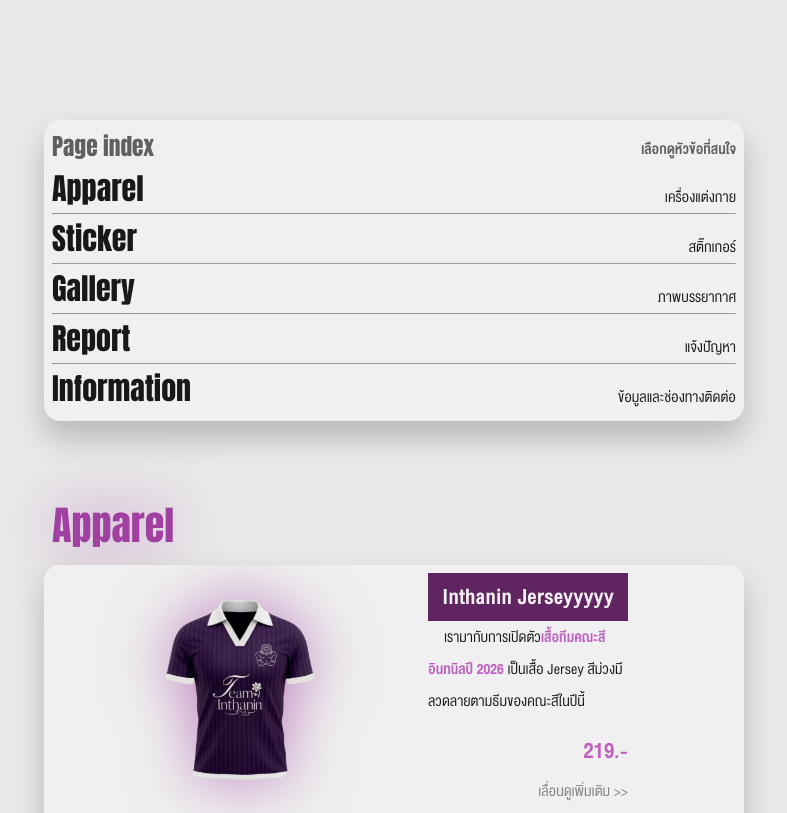
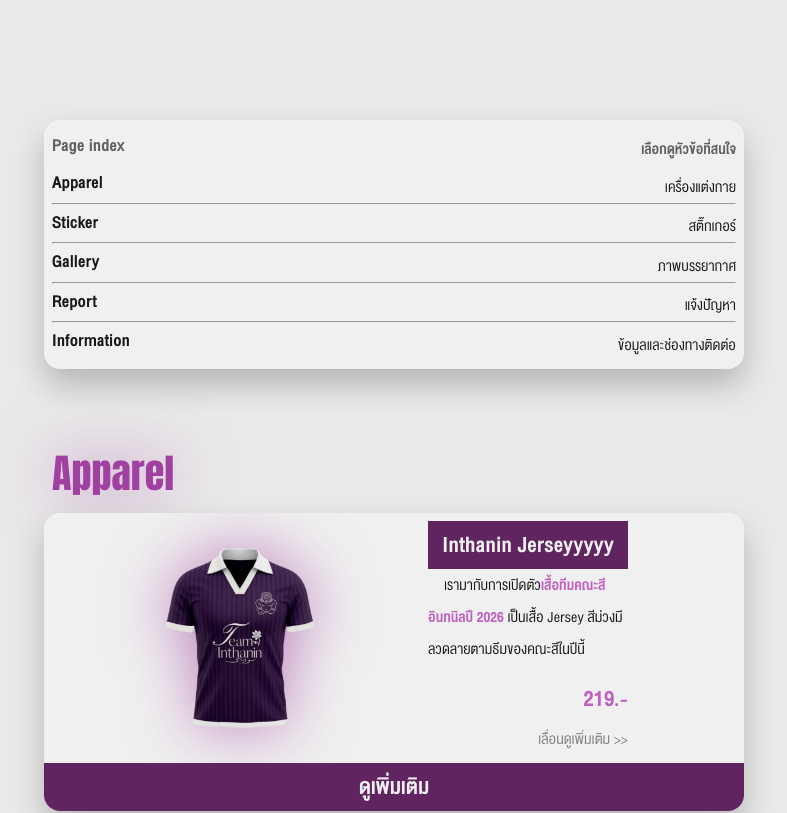
Before and after one commit to 09pattt/inthanin, a Vue app in the folder fe/: page /home in a window 1280 px wide. Shown: the part 1080-1893 px from the top of the page, without its empty margins (246-1033 px from the left). Built offline with nearby package versions, Linux system fonts and the light colour scheme.

Commit message:
feat: added home index behavior.

```diff
--- /dev/null
+++ b/fe/src/components/Object/HomeIndex.vue
@@ -0,0 +1,92 @@
+<script setup lang="ts">
+import Block from "@/components/Template/Block.vue";
+import Reveal from "@/components/Property/Reveal.vue";
+
+interface IndexItem {
+  id: string;
+  title: string;
+  description: string;
+}
+
+const items: readonly IndexItem[] = [
+  { id: "apparel", title: "Apparel", description: "เครื่องแต่งกาย" },
+  { id: "sticker", title: "Sticker", description: "สติ๊กเกอร์" },
+  { id: "gallery", title: "Gallery", description: "ภาพบรรยากาศ" },
+  { id: "report", title: "Report", description: "แจ้งปัญหา" },
+  { id: "information", title: "Information", description: "ข้อมูลและช่องทางติดต่อ" },
+];
+</script>
+
+<template>
+  <Block>
+    <section class="index">
+      <div class="item">
+        <h3 class="title page-index-title">Page index</h3>
+        <div class="description">
+          <p class="page-index-subtitle">เลือกดูหัวข้อที่สนใจ</p>
+        </div>
+      </div>
+
+      <nav aria-label="สารบัญหน้า">
+        <template v-for="(item, i) in items" :key="item.id">
+          <Reveal transform-in="translateX(20%)">
+            <router-link class="item" :to="{ hash: `#${item.id}` }">
+              <h1 class="title">{{ item.title }}</h1>
+              <div class="description">
+                <p>{{ item.description }}</p>
+              </div>
+            </router-link>
+          </Reveal>
+          <hr v-if="i < items.length - 1">
+        </template>
+      </nav>
+    </section>
+  </Block>
+</template>
+
+<style scoped>
+.item {
+  display: block;          /* router-link เป็น <a> ต้องกำหนดให้เป็น block */
+  color: inherit;
+  text-decoration: none;
+}
+.page-index-title {
+  color: var(--c-gr2);
+  /*font-family: Impact, sans-serif;*/
+}
+.page-index-subtitle {
+  color: var(--c-gr2);
+  margin-left: var(--space-1);
+  font-weight: bold;
+}
+
+.index {
+  width: 100%;
+  height: fit-content;
+
+  background: var(--c-main-bg2);
+
+  padding: var(--space-1);
+}
+
+.index .item {
+  width: 100%;
+  height: fit-content;
+  cursor: pointer;
+
+  display: flex;
+  justify-content: space-between;
+}
+
+.index .item .title {
+  /*font-family: Impact, sans-serif;*/
+}
+
+.index .item .description {
+  width: fit-content;
+  /*height: 100%; ถ้าเอาออกความสูงจะเต็มให้อัตโนมัติ*/
+
+  display: flex;
+  align-items: end;
+}
+</style>
--- a/fe/src/pages/Home.vue
+++ b/fe/src/pages/Home.vue
@@ -4,6 +4,7 @@ import ContentFrame from "@/components/Template/ContentFrame.vue";
 import Block from "@/components/Template/Block.vue";
 import SideSlider from "@/components/Template/SideSlider.vue";
 import Reveal from "@/components/Property/Reveal.vue";
+import HomeIndex from "@/components/Object/HomeIndex.vue";
 </script>
 
 <template>
@@ -26,60 +27,7 @@ import Reveal from "@/components/Property/Reveal.vue";
 
     <div style="height: 50dvh;"></div>
 
-    <Block>
-      <section class="index">
-        <div class="item">
-          <h3 style="color: var(--c-gr2); font-family: Impact, sans-serif;" class="join-text title">Page index</h3>
-          <div class="description">
-            <p style="color: var(--c-gr2); margin-left: var(--space-1); font-weight: bold;" class="join-text">เลือกดูหัวข้อที่สนใจ</p>
-          </div>
-        </div>
-        <Reveal transform-in="translateX(20%)">
-          <div class="item">
-            <h1 class="title">Apparel</h1>
-            <div class="description">
-              <p>เครื่องแต่งกาย</p>
-            </div>
-          </div>
-        </Reveal>
-        <hr>
-        <Reveal transform-in="translateX(20%)">
-          <div class="item">
-            <h1 class="title">Sticker</h1>
-            <div class="description">
-              <p>สติ๊กเกอร์</p>
-            </div>
-          </div>
-        </Reveal>
-        <hr>
-        <Reveal transform-in="translateX(20%)">
-          <div class="item">
-            <h1 class="title">Gallery</h1>
-            <div class="description">
-              <p>ภาพบรรยากาศ</p>
-            </div>
-          </div>
-        </Reveal>
-        <hr>
-        <Reveal transform-in="translateX(20%)">
-          <div class="item">
-            <h2 class="title">Report</h2>
-            <div class="description">
-              <p>แจ้งปัญหา</p>
-            </div>
-          </div>
-        </Reveal>
-        <hr>
-        <Reveal transform-in="translateX(20%)">
-          <div class="item">
-            <h2 class="title">Information</h2>
-            <div class="description">
-              <p>ข้อมูลและช่องทางติดต่อ</p>
-            </div>
-          </div>
-        </Reveal>
-      </section>
-    </Block>
+    <home-index></home-index>
 
     <div style="height: 4rem;"></div>
 
@@ -90,7 +38,9 @@ import Reveal from "@/components/Property/Reveal.vue";
       </ContentFrame>
 
       <Block>
-        <section class="apparel">
+        <section class="apparel"
+                 id="apparel"
+                 tabindex="-1">
           <SideSlider height="250px" class="billboard">
             <Reveal transform-in="translateY(20%)" class="product_block">
               <div class="preview_wrapper">
@@ -144,7 +94,9 @@ import Reveal from "@/components/Property/Reveal.vue";
       </ContentFrame>
 
       <Block>
-        <section class="banner_section">
+        <section class="banner_section"
+                 id="sticker"
+                 tabindex="-1">
           <img src="/images/elements/inthanin_sticker.png" alt="Banner" class="banner">
           <router-link to="/merchandise" class="button">
             <h2 class="center-text">ดูเพิ่มเติม</h2>
@@ -161,7 +113,9 @@ import Reveal from "@/components/Property/Reveal.vue";
       </ContentFrame>
 
       <Block>
-        <section class="banner_section">
+        <section class="banner_section"
+                 id="gallery"
+                 tabindex="-1">
           <img src="/images/elements/inthanin_gallery.png" alt="Banner" class="banner">
           <div class="information">
             <h2>ภาพบรรยากาศวันเตรียม</h2>
@@ -185,7 +139,9 @@ import Reveal from "@/components/Property/Reveal.vue";
       </ContentFrame>
 
       <Block>
-        <section class="banner_section">
+        <section class="banner_section"
+                 id="report"
+                 tabindex="-1">
           <img src="/images/elements/mailsending.png" alt="Banner" class="banner">
           <div class="information">
             <h2>ฟอร์มรายงานปัญหา</h2>
@@ -194,7 +150,7 @@ import Reveal from "@/components/Property/Reveal.vue";
           <a href="https://docs.google.com/forms/d/e/1FAIpQLSfOeNkDUpoSWVAqh9u9sp4ZURc7Hc1lOkp5H1pC29SXX2k9eg/viewform?pli=1"
              target="_blank"
              class="button"
-             style="background: var(--c-r1);">
+             style="background: var(--c-y1);">
             <h2 class="center-text">รายงานปัญหา</h2>
           </a>
         </section>
@@ -258,6 +214,7 @@ import Reveal from "@/components/Property/Reveal.vue";
     </div>
 
     <div style="height: 4rem;"></div>
+    <div id="information" tabindex="-1"></div>
   </div>
 </template>
 
@@ -271,36 +228,6 @@ import Reveal from "@/components/Property/Reveal.vue";
 
   display: flex;
   flex-direction: column;
-}
-
-.page .index {
-  width: 100%;
-  height: fit-content;
-
-  background: var(--c-main-bg2);
-
-  padding: var(--space-1);
-}
-
-.page .index .item {
-  width: 100%;
-  height: fit-content;
-  cursor: pointer;
-
-  display: flex;
-  justify-content: space-between;
-}
-
-.page .index .item .title {
-  font-family: Impact, sans-serif;
-}
-
-.page .index .item .description {
-  width: fit-content;
-  /*height: 100%; ถ้าเอาออกความสูงจะเต็มให้อัตโนมัติ*/
-
-  display: flex;
-  align-items: end;
 }
 
 .page .apparel {
@@ -404,4 +331,12 @@ import Reveal from "@/components/Property/Reveal.vue";
     animation-range: 20dvh 100dvh;
   }
 }
+
+/* ตั้ง margin ให้สำหรับ sections ที่จะรองรับการเลื่อนจาก index*/
+
+#apparel { scroll-margin-top: 10rem; }
+#sticker { scroll-margin-top: 10rem; }
+#gallery { scroll-margin-top: 10rem; }
+#report { scroll-margin-top: 10rem; }
+#information { scroll-margin-top: 10rem; }
 </style>
--- a/fe/src/router/index.ts
+++ b/fe/src/router/index.ts
@@ -1,13 +1,19 @@
-import { createRouter, createWebHistory } from 'vue-router'
+import {
+    createRouter,
+    createWebHistory,
+    type RouteRecordRaw,
+    type RouterScrollBehavior,
+} from 'vue-router'
 
 import Home from "@/pages/Home.vue";
 import Merchandise from "@/pages/Merchandise.vue";
 import Notfound from "@/pages/Notfound.vue";
 
-const routes = [
+const routes: RouteRecordRaw[] = [
     {
         path: '/',
-        redirect: '/home'
+        // คง hash ไว้เมื่อ redirect เช่น /#gallery -> /home#gallery
+        redirect: (to) => ({ path: '/home', hash: to.hash })
     },
     {
         path: '/home',
@@ -26,7 +32,6 @@ const routes = [
         }
     },
     {
-
         path: '/:pathMatch(.*)*',
         name: 'notfound',
         component: Notfound,
@@ -36,23 +41,36 @@ const routes = [
     }
 ]
 
+const scrollBehavior: RouterScrollBehavior = (to, from, savedPosition) => {
+    // เคารพการตั้งค่า "ลดการเคลื่อนไหว" ของผู้ใช้ (Accessibility)
+    const reduceMotion = window.matchMedia('(prefers-reduced-motion: reduce)').matches
+    const smooth: ScrollBehavior = reduceMotion ? 'auto' : 'smooth'
+
+    // 1) กดปุ่ม Back/Forward: กลับไปตำแหน่งเดิม
+    if (savedPosition) {
+        return { ...savedPosition, behavior: smooth }
+    }
+
+    // 2) URL มี Hash: เลื่อนไปที่ Element โดยเผื่อระยะตาม scroll-margin-top
+    if (to.hash) {
+        const el = document.getElementById(decodeURIComponent(to.hash.slice(1)))
+        const margin = el ? parseFloat(getComputedStyle(el).scrollMarginTop) || 0 : 0
+        return { el: to.hash, top: margin, behavior: smooth }
+    }
+
+    // 3) เปลี่ยนไปหน้าอื่น: ขึ้นบนสุดทันที
+    //    ถ้าอยู่หน้าเดิม (เช่น เปลี่ยน query) ให้เลื่อนแบบนุ่มนวล
+    return {
+        top: 0,
+        left: 0,
+        behavior: to.path === from.path ? smooth : 'auto'
+    }
+}
+
 const router = createRouter({
     history: createWebHistory(),
     routes,
-    scrollBehavior(to, from, savedPosition) {
-        if (savedPosition) {
-            return {
-                ...savedPosition,
-                behavior: 'smooth'
-            }
-        } else {
-            return {
-                top: 0,
-                left: 0,
-                behavior: 'smooth'
-            }
-        }
-    },
+    scrollBehavior,
 })
 
 export default router
```
